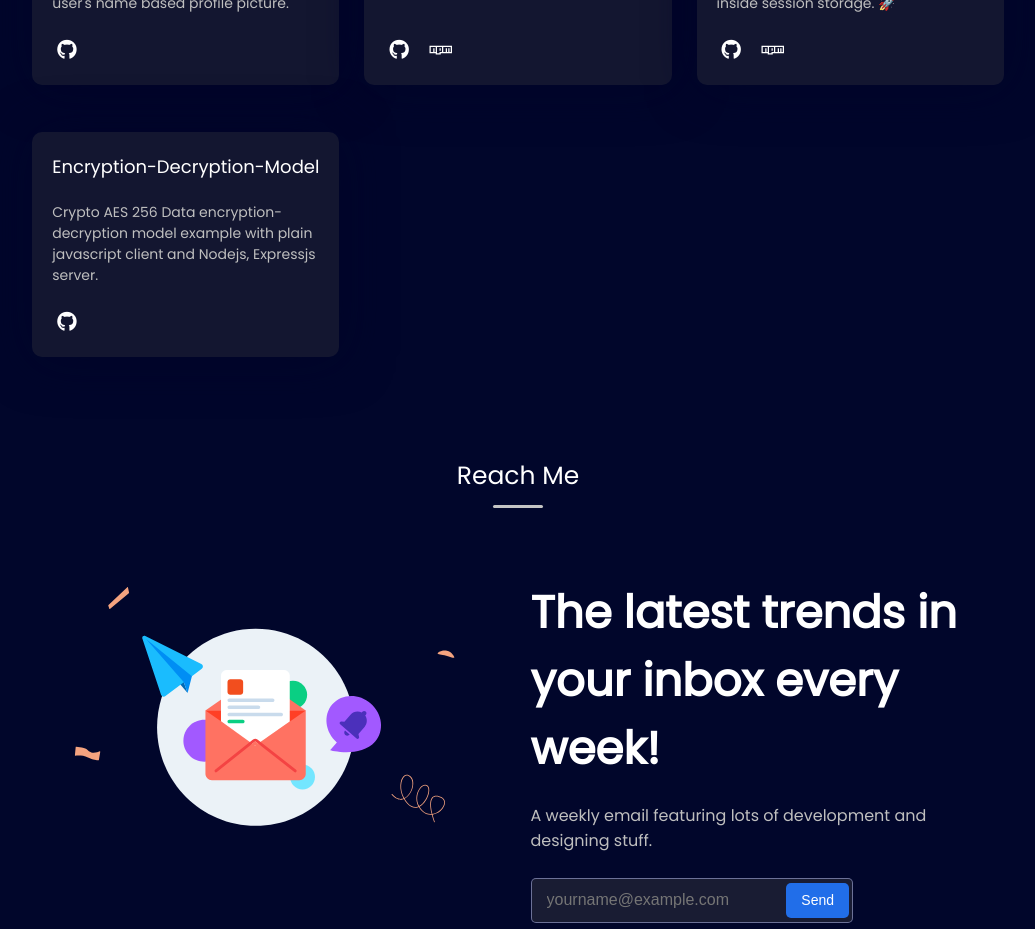
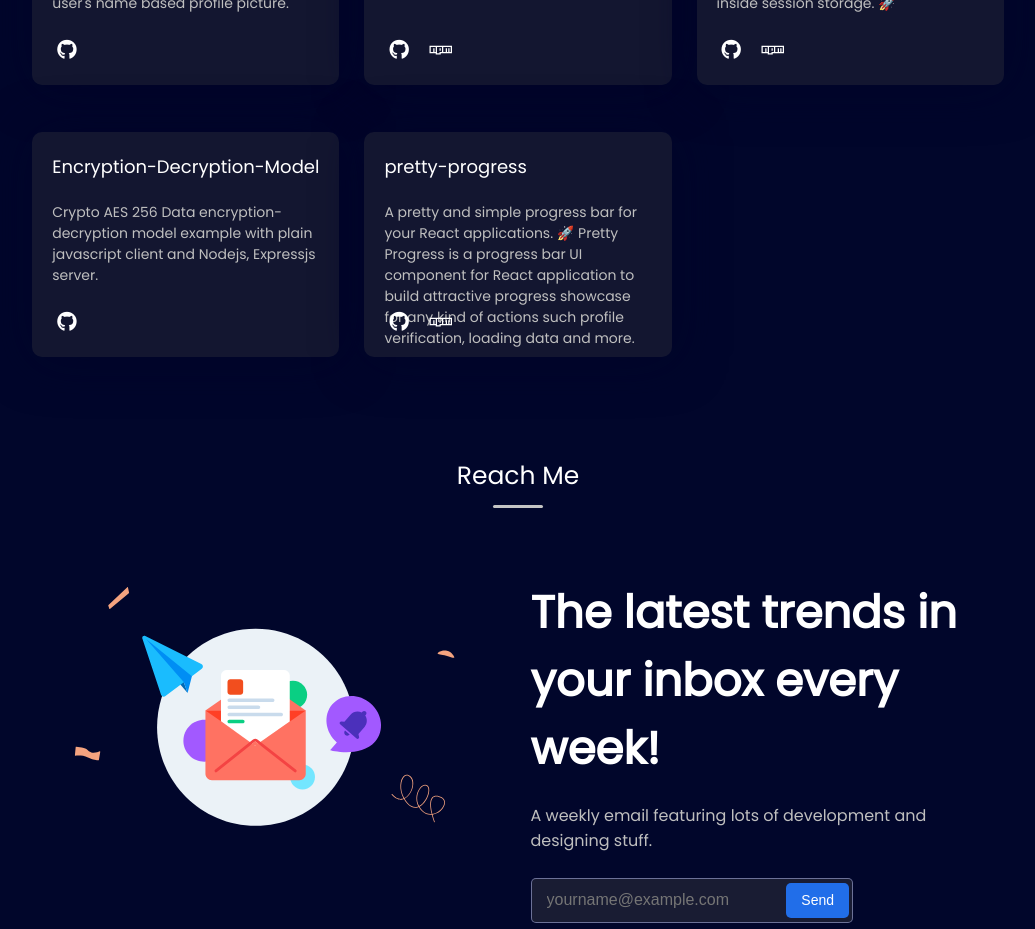
Before and after one commit to codewithdpk/portfolio-react, a React (Create React App) app: page / in a window 1280 px wide. Shown: the part 1360-2289 px from the top of the page, without its empty margins (122-1157 px from the left). Built offline with nearby package versions, Linux system fonts and the light colour scheme.

Commit message:
added new project

```diff
--- a/src/Pages/LandingPage/index.js
+++ b/src/Pages/LandingPage/index.js
@@ -59,6 +59,23 @@ const LandingPage = () => {
           name: "Github",
           icon: "fab fa-github",
           link: "https://github.com/codewithdpk/encrypt-decrypt-model",
+        },
+      ],
+    },
+    {
+      name: "pretty-progress",
+      description:
+        "A pretty and simple progress bar for your React applications. 🚀  \n Pretty Progress is a progress bar UI component for React application to build attractive progress showcase for any kind of actions such profile verification, loading data and more.",
+      social: [
+        {
+          name: "Github",
+          icon: "fab fa-github",
+          link: "https://github.com/codewithdpk/pretty-progress",
+        },
+        {
+          name: "NPM",
+          icon: "fab fa-npm",
+          link: "https://www.npmjs.com/package/pretty-progress",
         },
       ],
     },
```
